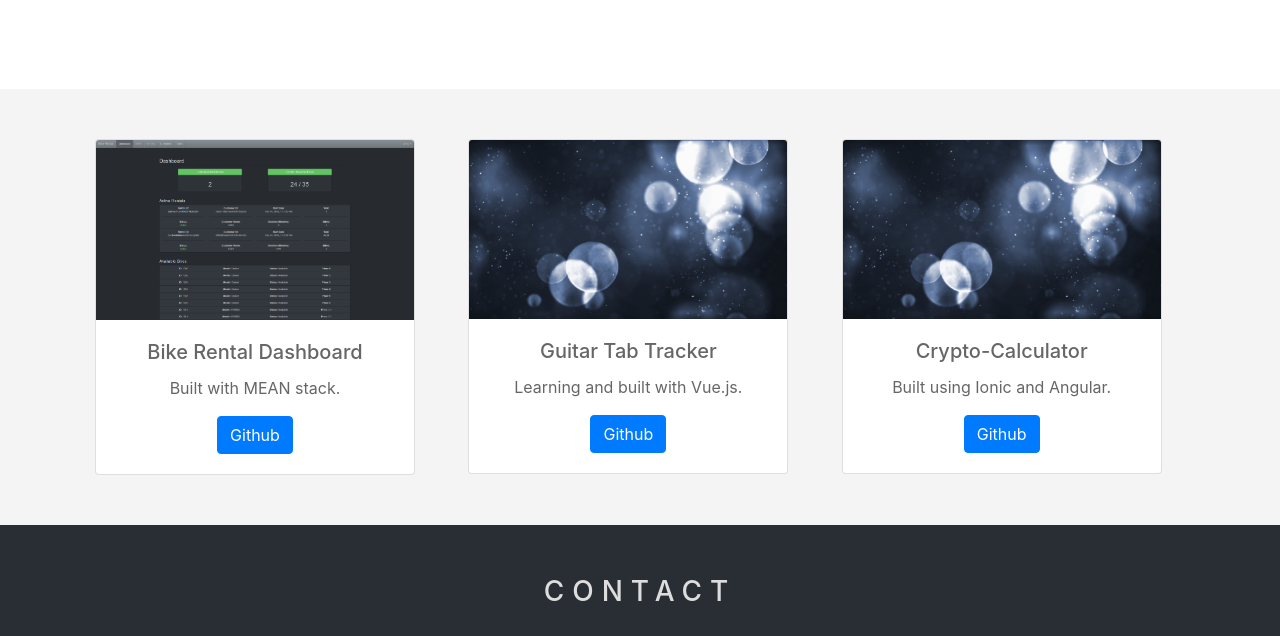
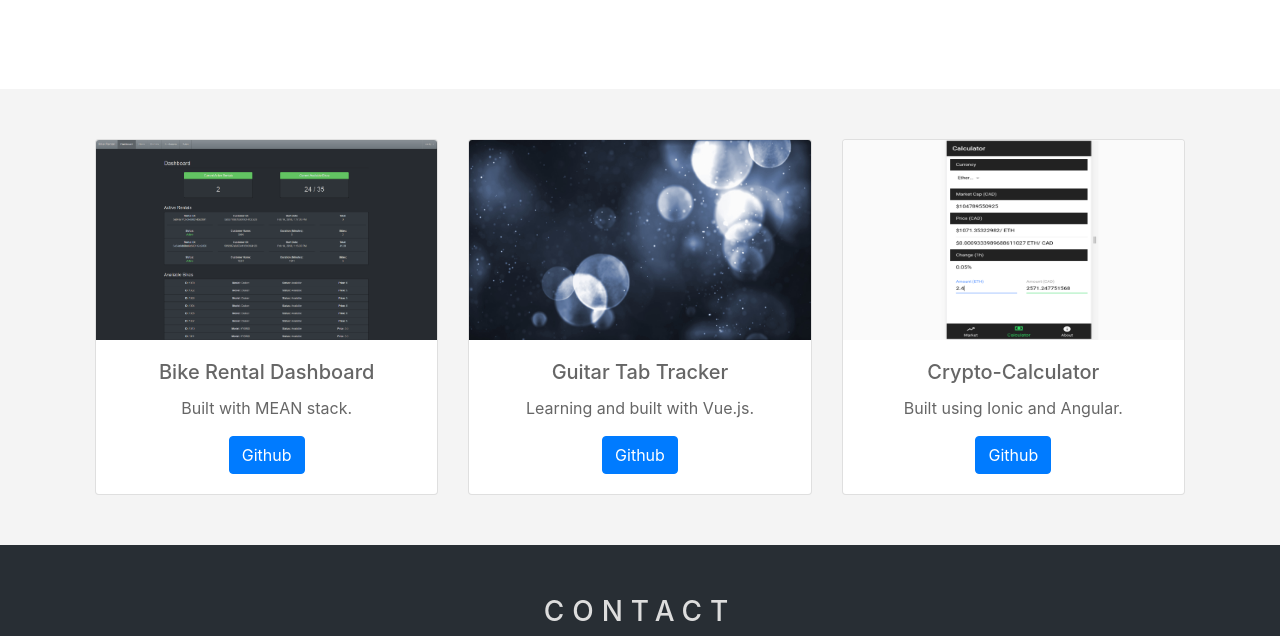
Before and after one commit to jackymyh/toiletmuffin.github.io, a plain HTML site: page index.html in a window 1280 px wide. Shown: the part 2300-2936 px from the top of the page. Drawn offline with nearby package versions, Linux system fonts and the light colour scheme.

Commit message:
crypto update

```diff
--- a/css/styles.css
+++ b/css/styles.css
@@ -144,6 +144,10 @@ body, html{
   border-width: 1px !important;
 }
 
+.card-img-top{
+  height:200px;
+}
+
 .modal.show{
   display:flex !important;
   flex-direction:column;
--- a/index.html
+++ b/index.html
@@ -215,7 +215,7 @@
       <div class="container">
         <div class="row">
           <div class="col-sm-4">
-            <div class="card" style="width: 20rem;">
+            <div class="card">
               <a href=# data-toggle="modal" data-target="#bikeModal">
                 <img class="card-img-top" src="./img/bike.png" alt="Bike Rental Dashboard">
               </a>
@@ -231,13 +231,13 @@
           <div class="modal fade" id="bikeModal" tabindex="-1" role="dialog" aria-labelledby="myLargeModalLabel" aria-hidden="true">
             <div class="modal-dialog">
               <div class="modal-content">
-                <img class="card-img-top" src="./img/bike.png" alt="Bike Rental Dashboard">
+                <img class="card-img" src="./img/bike.png" alt="Bike Rental Dashboard">
               </div>
             </div>
           </div>
 
           <div class="col-sm-4">
-            <div class="card" style="width: 20rem;">
+            <div class="card">
               <img class="card-img-top" src="./img/image1.jpeg" alt="Card image cap">
               <div class="card-body">
                 <h5 class="card-title">Guitar Tab Tracker</h5>
@@ -248,12 +248,23 @@
           </div>
 
           <div class="col-sm-4">
-            <div class="card" style="width: 20rem;">
-              <img class="card-img-top" src="./img/image1.jpeg" alt="Card image cap">
+            <div class="card">
+              <a href=# data-toggle="modal" data-target="#calcModal">
+                <img class="card-img-top" src="./img/calc.png" alt="Crypto-Calculator">
+              </a>
               <div class="card-body">
                 <h5 class="card-title">Crypto-Calculator</h5>
                 <p class="card-text">Built using Ionic and Angular.</p>
                 <a href="https://github.com/toiletmuffin/crypto-calculator" class="btn btn-primary">Github</a>
+              </div>
+            </div>
+          </div>
+
+          <!-- Crypto-Calculator Modal -->
+          <div class="modal fade" id="calcModal" tabindex="-1" role="dialog" aria-labelledby="myLargeModalLabel" aria-hidden="true">
+            <div class="modal-dialog">
+              <div class="modal-content">
+                <img class="card-img" src="./img/calc.png" alt="Crypto-Calculator">
               </div>
             </div>
           </div>
```
Also changed, not shown: img/Screenshot from 2018-02-24 00-44-17.png (deleted), img/Screenshot from 2018-02-24 00-45-13.png (deleted), img/calc.PNG (added), img/market.PNG (added).
